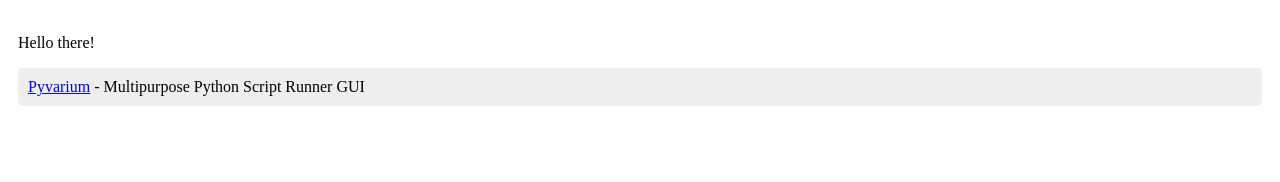
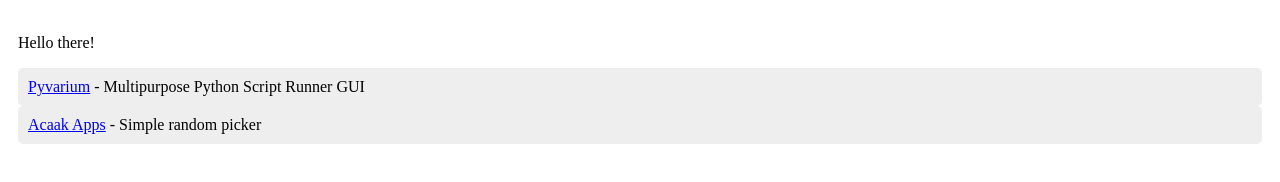
Before and after one commit to taufanay/taufanay.github.io, a plain HTML site: page index.html in a window 1280 px wide. Drawn offline with Linux system fonts and the light colour scheme.

Commit message:
Update index.html

```diff
--- a/index.html
+++ b/index.html
@@ -13,5 +13,8 @@
 		<div style="padding:10px;border-radius:5px;background-color:#eee;">
 			<a href="pyvarium/">Pyvarium</a> - Multipurpose Python Script Runner GUI
 		</div>
+		<div style="padding:10px;border-radius:5px;background-color:#eee;">
+			<a href="apps/acaak/">Acaak Apps</a> - Simple random picker
+		</div>
     </body>
 </html>
```
